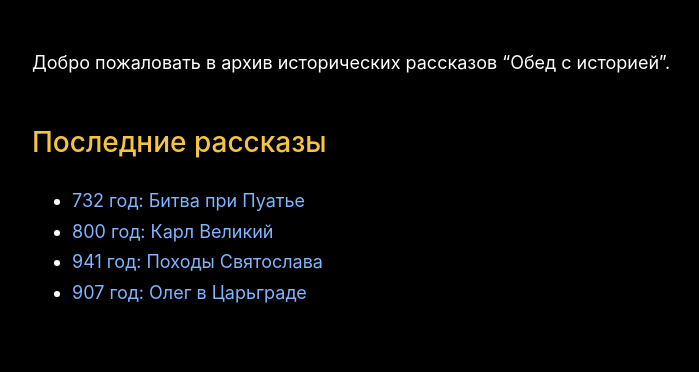
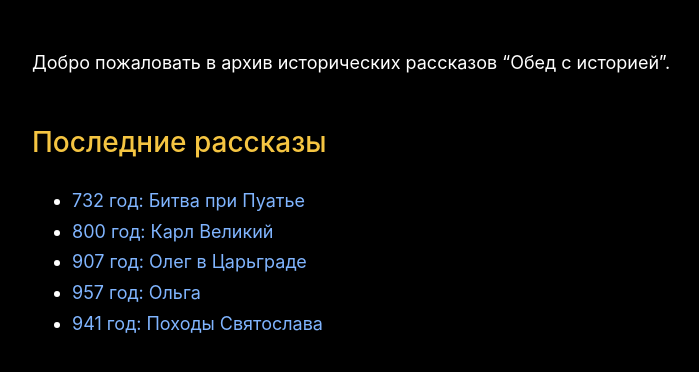
Before and after one commit to ba1amut/obed-s-istoriey, a Jekyll site: the page built from index.md, in a window 1280 px wide. Shown: the top 372 px of the page, without its empty margins (208-907 px from the left). Built offline with Jekyll 4.4.1, drawn with Linux system fonts in a browser that asks for light colours; our own code applies the rules of GitHub Pages for plain Markdown files.

Commit message:
обновление index

```diff
--- a/index.md
+++ b/index.md
@@ -3,6 +3,7 @@
 ## Последние рассказы
 
 - [732 год: Битва при Пуатье](/obed-s-istoriey/stories/732-puate)
-- [800 год: Карл Великий](/obed-s-istoriey/рассказы/09%20век/800%20карл%20великий)
-- [941 год: Походы Святослава](/obed-s-istoriey/рассказы/10%20век/941%20святослав)
-- [907 год: Олег в Царьграде](/obed-s-istoriey/stories/907-oleg)
+- [800 год: Карл Великий](/obed-s-istoriey/stories/800-aahen)
+-  [907 год: Олег в Царьграде](/obed-s-istoriey/stories/907-oleg)
+- [957 год: Ольга](/obed-s-istoriey/stories/olga)
+- [941 год: Походы Святослава](/obed-s-istoriey/stories/941-Svyatoslav)
```
Also changed, not shown: stories/907-oleg.md (+1 -1 lines).
